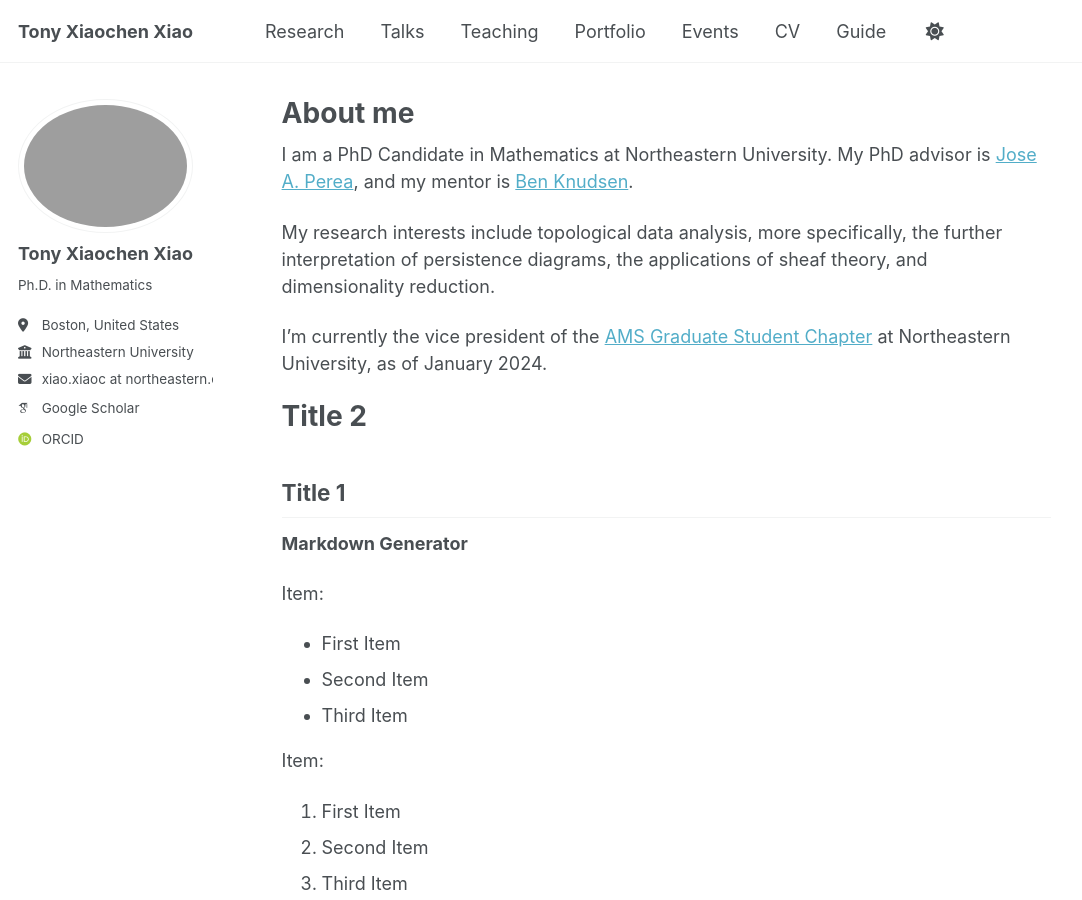
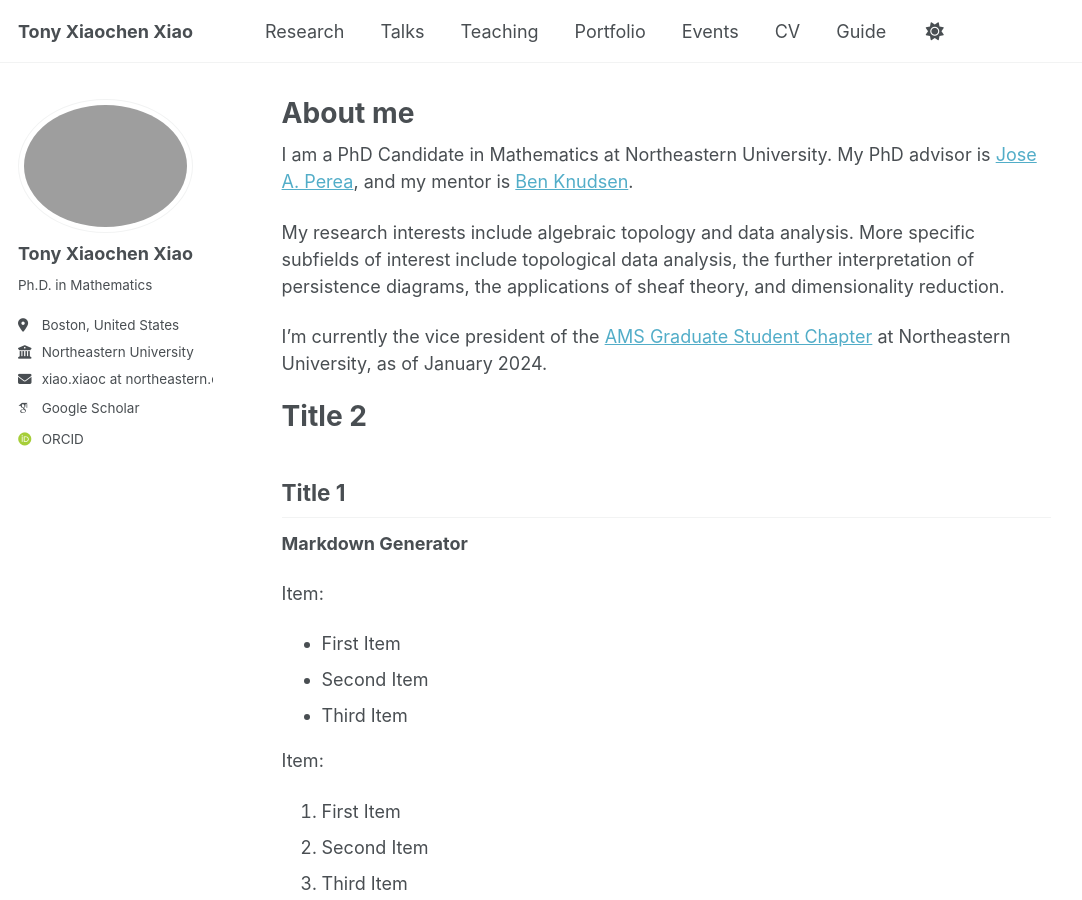
Before and after one commit to tonyxiaochenxiao/tonyxiaochenxiao.github.io, a Jekyll site: the page built from _pages/about.md, in a window 1280 px wide and 900 px high. Shown: the whole window, without its empty margins (0-1082 px from the left). Built offline with Jekyll 4.4.1, drawn with Linux system fonts in a browser that asks for light colours; some web fonts are replaced; a script that is not in the unit is left out.

Commit message:
Update about.md

```diff
--- a/_pages/about.md
+++ b/_pages/about.md
@@ -9,7 +9,7 @@ redirect_from:
 
 I am a PhD Candidate in Mathematics at Northeastern University. My PhD advisor is [Jose A. Perea](https://www.joperea.com/), and my mentor is [Ben Knudsen](https://knudsen.sites.northeastern.edu/).
 
-My research interests include topological data analysis, more specifically, the further interpretation of persistence diagrams, the applications of sheaf theory, and dimensionality reduction.
+My research interests include algebraic topology and data analysis. More specific subfields of interest include topological data analysis, the further interpretation of persistence diagrams, the applications of sheaf theory, and dimensionality reduction.
 
 I'm currently the vice president of the [AMS Graduate Student Chapter](https://www.ams.org/membership/studentchapters) at Northeastern University, as of January 2024.
 
```
